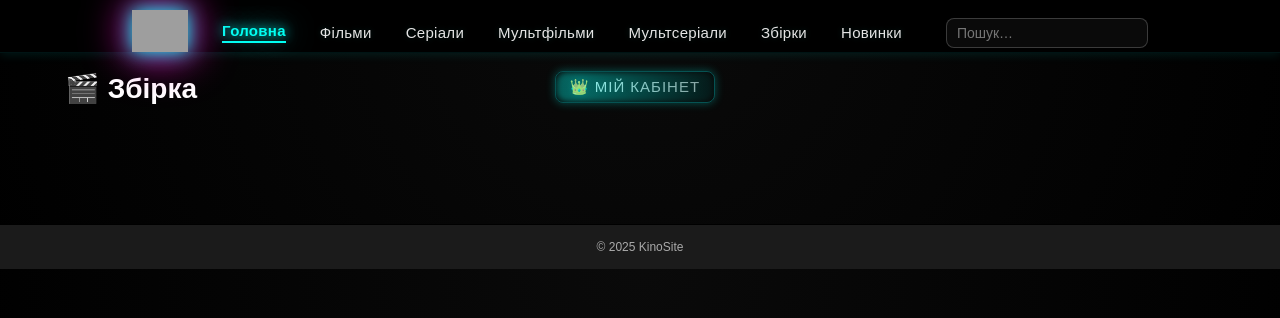
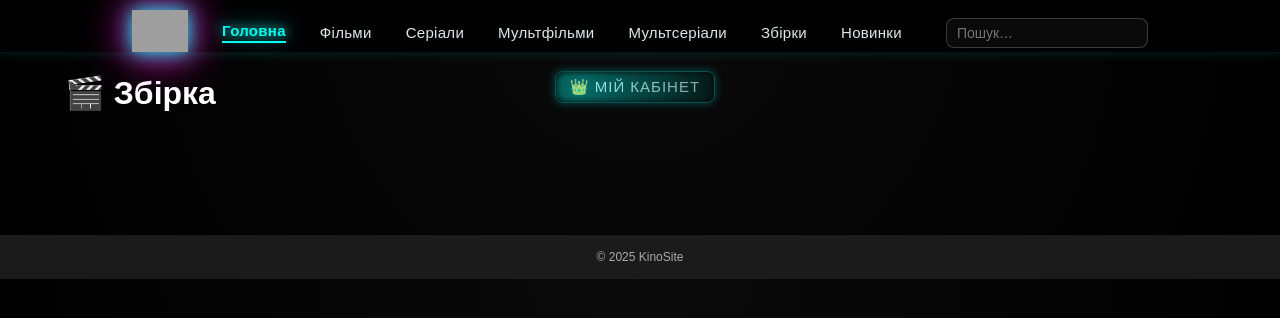
Before and after one commit to lyuda140707/kino-site, a plain HTML site: page collection.html in a window 1280 px wide. Drawn offline with nearby package versions, Linux system fonts and the light colour scheme; grey boxes are pictures that could not be loaded.

Commit message:
Update collection.html

```diff
--- a/collection.html
+++ b/collection.html
@@ -5,7 +5,6 @@
   <meta name="viewport" content="width=device-width, initial-scale=1.0" />
   <title>Збірка — KinoSite</title>
   <link rel="stylesheet" href="style.css" />
-  <link rel="stylesheet" href="style-responsive.css" />
 </head>
 <body>
 
```
